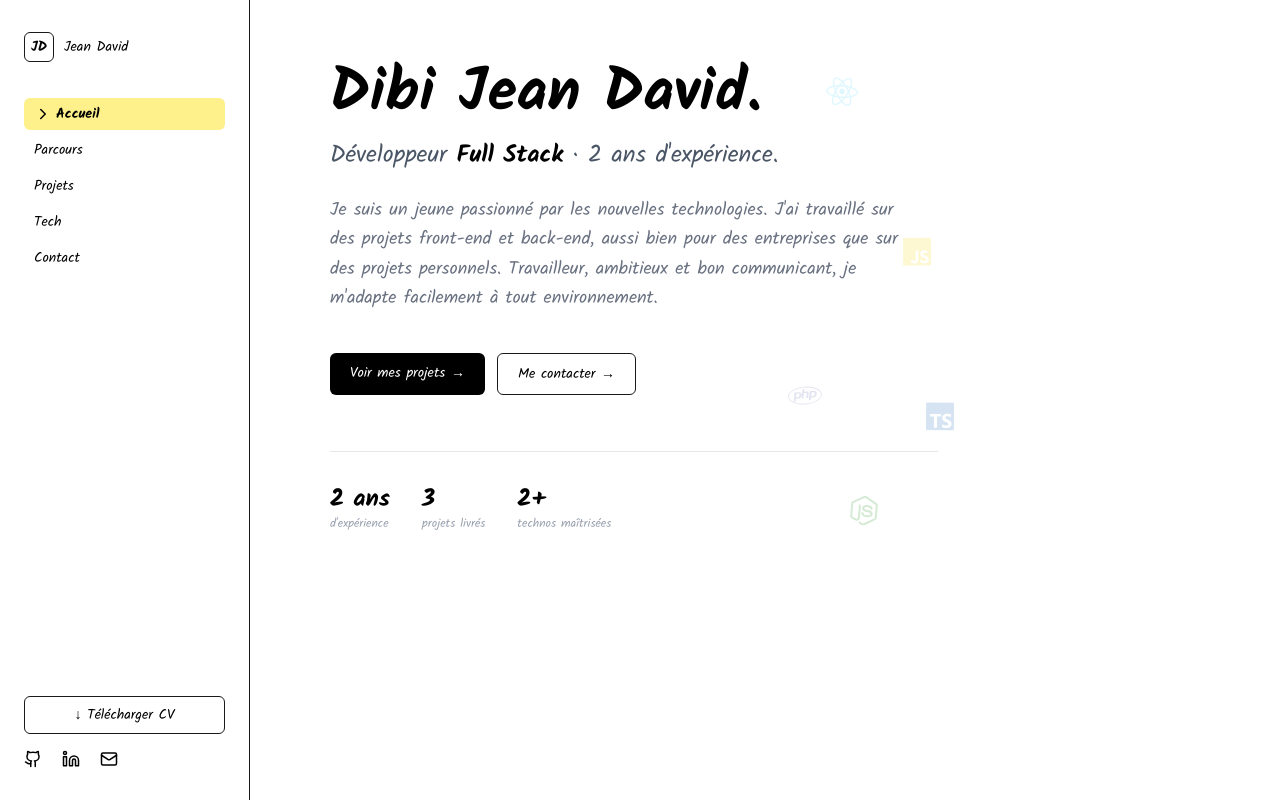
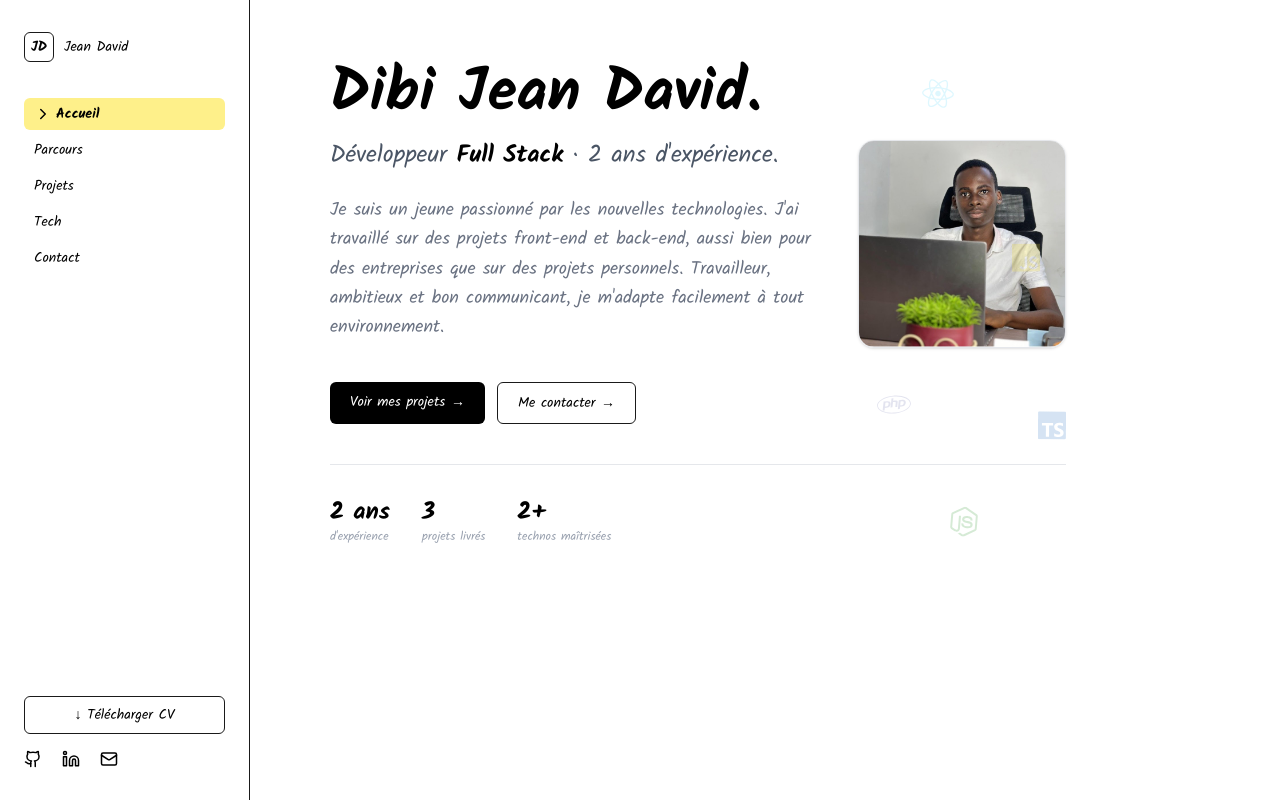
Before and after one commit to 05page/me, a React (Vite) app: page / in a window 1280 px wide. Built offline with nearby package versions, Linux system fonts and the light colour scheme.

Commit message:
feat(accueil)add photo

```diff
--- a/src/components/MobileNav.tsx
+++ b/src/components/MobileNav.tsx
@@ -19,13 +19,13 @@ export default function MobileNav() {
 
     return (
         <>
-            {/* ── Bouton hamburger ── visible seulement sur mobile */}
+            {/* ── Bouton unique fixé en haut à droite ── bascule ☰ / ✕ */}
             <button
-                onClick={() => setOpen(true)}
-                className="fixed top-4 right-4 z-50 md:hidden flex items-center justify-center w-10 h-10 border border-[#1a1a1a] rounded-md bg-white shadow-sm"
-                aria-label="Ouvrir le menu"
+                onClick={() => setOpen(!open)}
+                className="fixed top-4 right-4 z-60 md:hidden flex items-center justify-center w-10 h-10 border border-[#1a1a1a] rounded-md bg-white shadow-sm"
+                aria-label={open ? "Fermer le menu" : "Ouvrir le menu"}
             >
-                <MenuIcon size={20} />
+                {open ? <XIcon size={20} /> : <MenuIcon size={20} />}
             </button>
 
             {/* ── Drawer + Overlay ── AnimatePresence gère le montage/démontage */}
@@ -51,21 +51,12 @@ export default function MobileNav() {
                             transition={{ type: "spring", stiffness: 300, damping: 30 }}
                             className="fixed left-0 top-0 h-full w-72 bg-white z-50 flex flex-col py-8 px-6 md:hidden"
                         >
-                            {/* En-tête : logo + bouton fermer */}
-                            <div className="flex items-center justify-between mb-9">
-                                <div className="flex items-center gap-2.5">
-                                    <div className="w-7.5 h-7.5 flex justify-center items-center border border-[#1a1a1a] rounded-md">
-                                        <span className="font-bold text-sm">JD</span>
-                                    </div>
-                                    <span className="text-sm">Jean David</span>
+                            {/* En-tête : logo seulement (le bouton fermer est le bouton fixe) */}
+                            <div className="flex items-center gap-2.5 mb-9">
+                                <div className="w-7.5 h-7.5 flex justify-center items-center border border-[#1a1a1a] rounded-md">
+                                    <span className="font-bold text-sm">JD</span>
                                 </div>
-                                <button
-                                    onClick={() => setOpen(false)}
-                                    aria-label="Fermer le menu"
-                                    className="hover:text-gray-500 transition-colors"
-                                >
-                                    <XIcon size={20} />
-                                </button>
+                                <span className="text-sm">Jean David</span>
                             </div>
 
                             {/* Liens de navigation */}
--- a/src/pages/Accueil.tsx
+++ b/src/pages/Accueil.tsx
@@ -3,20 +3,27 @@ import { motion } from "framer-motion"
 import { Link } from "react-router-dom"
 
 const STATS = [
-    { valeur: "2 ans",  label: "d'expérience" },
-    { valeur: "3",      label: "projets livrés" },
-    { valeur: "2+",     label: "technos maîtrisées" },
+    { valeur: "2 ans", label: "d'expérience" },
+    { valeur: "3",     label: "projets livrés" },
+    { valeur: "2+",    label: "technos maîtrisées" },
 ]
 
 export default function Accueil() {
     return (
-        <div className="relative px-6 py-10 md:px-20 md:py-16 max-w-3xl">
+        <div className="relative px-6 py-10 md:px-20 md:py-16 max-w-4xl">
             <FloatingCode />
+
+            {/* Layout : texte à gauche, photo à droite */}
+            <div className="flex flex-col-reverse md:flex-row md:items-center md:justify-between gap-8 mb-10">
+
+                {/* Colonne texte */}
+                <div className="flex-1">
                     <motion.h1
                         initial={{ opacity: 0, y: 20 }}
                         animate={{ opacity: 1, y: 0 }}
                         transition={{ duration: 0.5, delay: 0.1 }}
-                className="text-[40px] md:text-[60px] font-bold leading-none mb-4">
+                        className="text-[40px] md:text-[60px] font-bold leading-none mb-4"
+                    >
                         Dibi Jean David.
                     </motion.h1>
 
@@ -24,7 +31,8 @@ export default function Accueil() {
                         initial={{ opacity: 0, y: 20 }}
                         animate={{ opacity: 1, y: 0 }}
                         transition={{ duration: 0.5, delay: 0.2 }}
-                className="text-lg md:text-2xl text-gray-600 mb-6">
+                        className="text-lg md:text-2xl text-gray-600 mb-6"
+                    >
                         Développeur <span className="font-bold text-black">Full Stack</span> · 2 ans d'expérience.
                     </motion.p>
 
@@ -32,7 +40,8 @@ export default function Accueil() {
                         initial={{ opacity: 0, y: 20 }}
                         animate={{ opacity: 1, y: 0 }}
                         transition={{ duration: 0.5, delay: 0.3 }}
-                className="text-base md:text-lg text-gray-500 leading-relaxed max-w-xl mb-10">
+                        className="text-base md:text-lg text-gray-500 leading-relaxed max-w-xl mb-10"
+                    >
                         Je suis un jeune passionné par les nouvelles technologies.
                         J'ai travaillé sur des projets front-end et back-end, aussi bien
                         pour des entreprises que sur des projets personnels. Travailleur,
@@ -44,7 +53,7 @@ export default function Accueil() {
                         initial={{ opacity: 0, y: 20 }}
                         animate={{ opacity: 1, y: 0 }}
                         transition={{ duration: 0.5, delay: 0.4 }}
-                className="flex flex-wrap gap-3 mb-14"
+                        className="flex flex-wrap gap-3"
                     >
                         <Link
                             to="/projets"
@@ -59,6 +68,22 @@ export default function Accueil() {
                             Me contacter →
                         </Link>
                     </motion.div>
+                </div>
+
+                {/* Photo */}
+                <motion.div
+                    initial={{ opacity: 0, scale: 0.95 }}
+                    animate={{ opacity: 1, scale: 1 }}
+                    transition={{ duration: 0.5, delay: 0.2 }}
+                    className="shrink-0 mx-auto md:mx-0"
+                >
+                    <img
+                        src="/me.jpg"
+                        alt="Dibi Jean David"
+                        className="w-36 h-36 md:w-52 md:h-52 rounded-2xl object-cover border border-gray-200 shadow-sm"
+                    />
+                </motion.div>
+            </div>
 
             {/* Stats rapides */}
             <motion.div
```
Also changed, not shown: public/me.jpg (added). Lines whose indentation alone changed are shown as unchanged.
